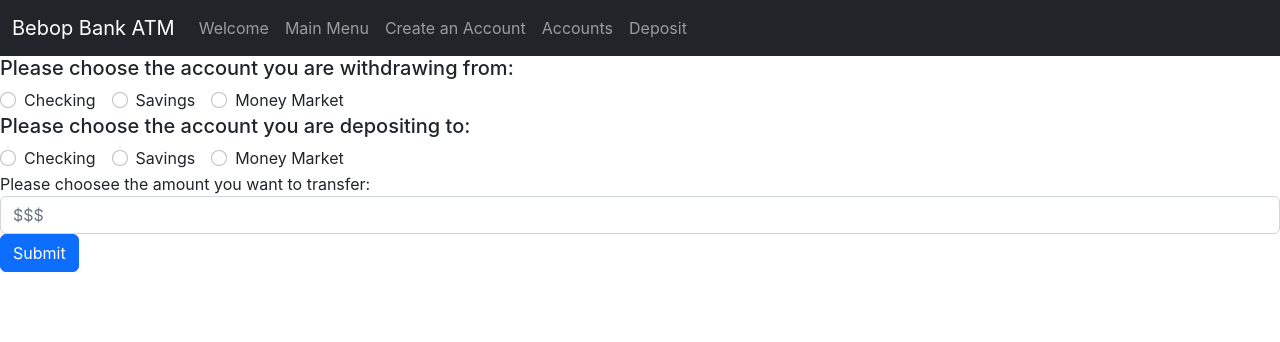
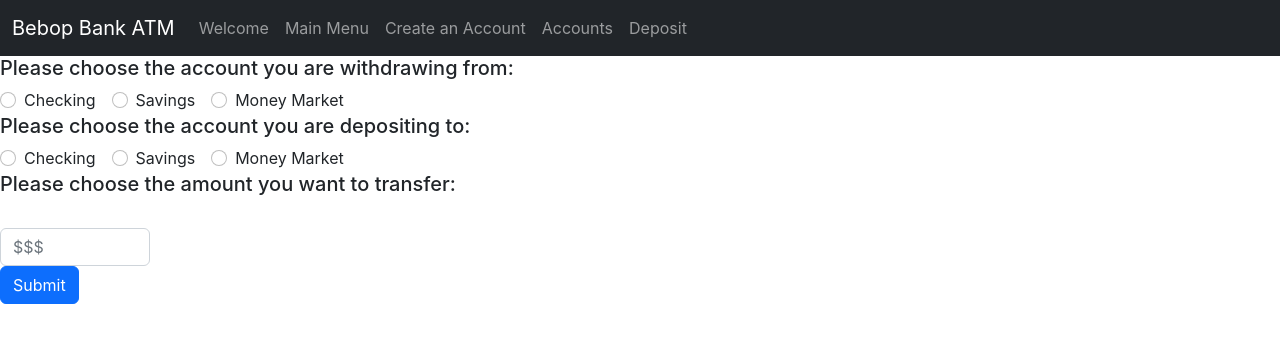
Before and after one commit to 220425-Reston-NET/CoderBebopFE, a React (Create React App) app: page /transfer in a window 1280 px wide. Shown: the top 342 px of the page. Built offline with nearby package versions, Linux system fonts and the light colour scheme.

Commit message:
adding transfer

```diff
--- a/src/routes/deposit/Deposit.tsx
+++ b/src/routes/deposit/Deposit.tsx
@@ -4,7 +4,7 @@ import './Deposit.css'
 function Deposit() {
   return (
     <div>
-      <div className="input-group mb-3">
+      <div className="deposit-container">
         <span className="input-group-text">$</span>
         <span className="input-group-text">0.00</span>
         <input type="text" className="form-control" aria-label="Dollar amount (with dot and two decimal places)"/>
--- a/src/routes/transfer/Transfer.css
+++ b/src/routes/transfer/Transfer.css
@@ -0,0 +1,3 @@
+.transfer-container{
+    width:150px;
+}
--- a/src/routes/transfer/Transfer.tsx
+++ b/src/routes/transfer/Transfer.tsx
@@ -30,8 +30,9 @@ function Withdraw(){
             <input className="form-check-input" type="radio" name="inlineRadioOptions1" id="inlineRadio3" value="option3"/>
             <label className="form-check-label" htmlFor="inlineRadio3">Money Market</label>
         </div>
+        <h5>Please choose the amount you want to transfer:</h5>
         <div className="transfer-container">
-            <label htmlFor="inputAddress">Please choosee the amount you want to transfer:</label>
+            <label htmlFor="inputAddress"></label>
             <input type="text" className="form-control" id="inputAddress" placeholder="$$$" /*onChange={}*/ />
         </div>
         <button type="submit" className="btn btn-primary">Submit</button>
```
